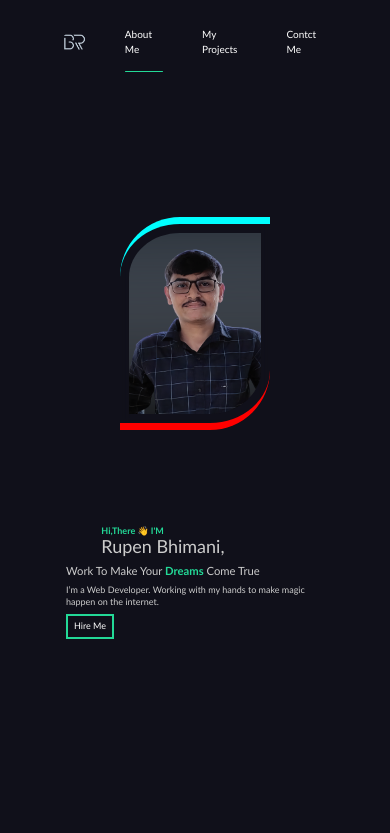
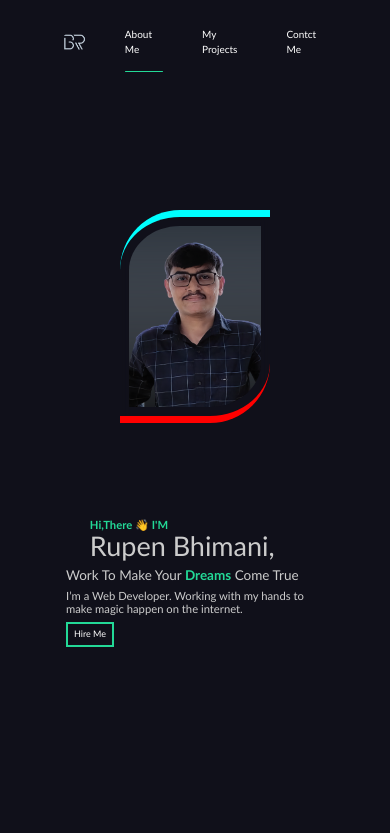
Before and after one commit to Rupen109/portfolio-1.0, a React (Create React App) app: page / in a window 390 px wide. Shown: the top 833 px of the page. Built offline with nearby package versions, Linux system fonts and the light colour scheme.

Commit message:
responsive design

```diff
--- a/src/Components/AboutSection.js
+++ b/src/Components/AboutSection.js
@@ -28,18 +28,18 @@ const AboutSection = () => {
        <Description>
            <motion.div className='title'>
                <div className="hide">
-                 <span className="text-2xl "> Hi,There 👋 I'M</span>
-                   <motion.h2 className="text-5xl md:text-7xl"> Rupen Bhimani,</motion.h2>
+                 <span className="text-3xl "> Hi,There 👋 I'M</span>
+                   <motion.h2 className="text-7xl md:text-7xl"> Rupen Bhimani,</motion.h2>
                </div>
                <div className="hide">
-                   <motion.h2 className="text-3xl md:text-7xl md:mt-0 mt-6" variants={titleAnim} initial="hidden" animate="show">Work To Make Your <span>Dreams</span> Come True
+                   <motion.h2 className="text-4xl md:text-7xl md:mt-0 mt-6" variants={titleAnim} initial="hidden" animate="show">Work To Make Your <span>Dreams</span> Come True
                    </motion.h2>
                </div>
                {/* <div className="hide">
                    <h2>True</h2>
                </div> */}
            </motion.div>
-           <motion.p className="text-2xl md:text-3xl">I’m a Web Developer. Working with my hands to make magic happen on the internet. </motion.p>
+           <motion.p className="text-3xl md:text-3xl">I’m a Web Developer. Working with my hands to make magic happen on the internet. </motion.p>
            {/* <motion.button as={Link} to="/work" variants={Button} initial="hidden" animate="show">
             Contact Me
             </motion.button> */}
```
